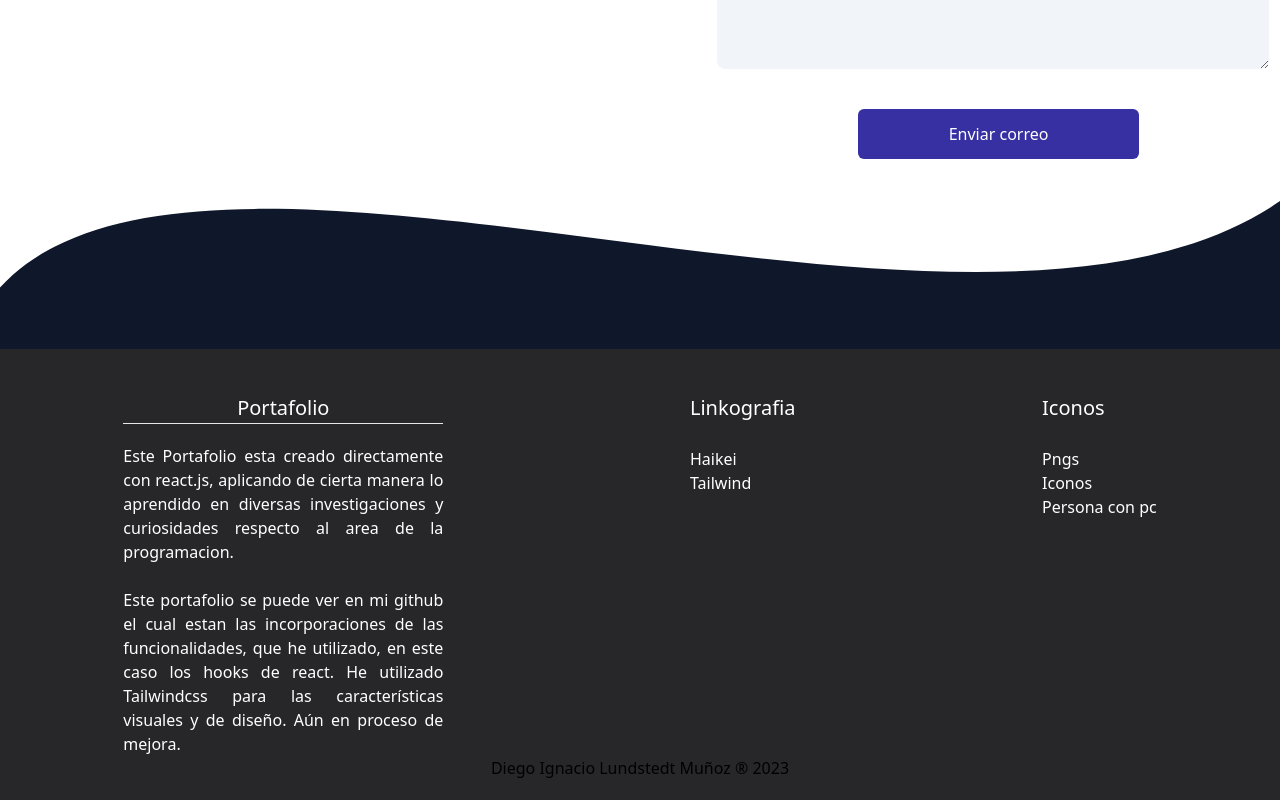
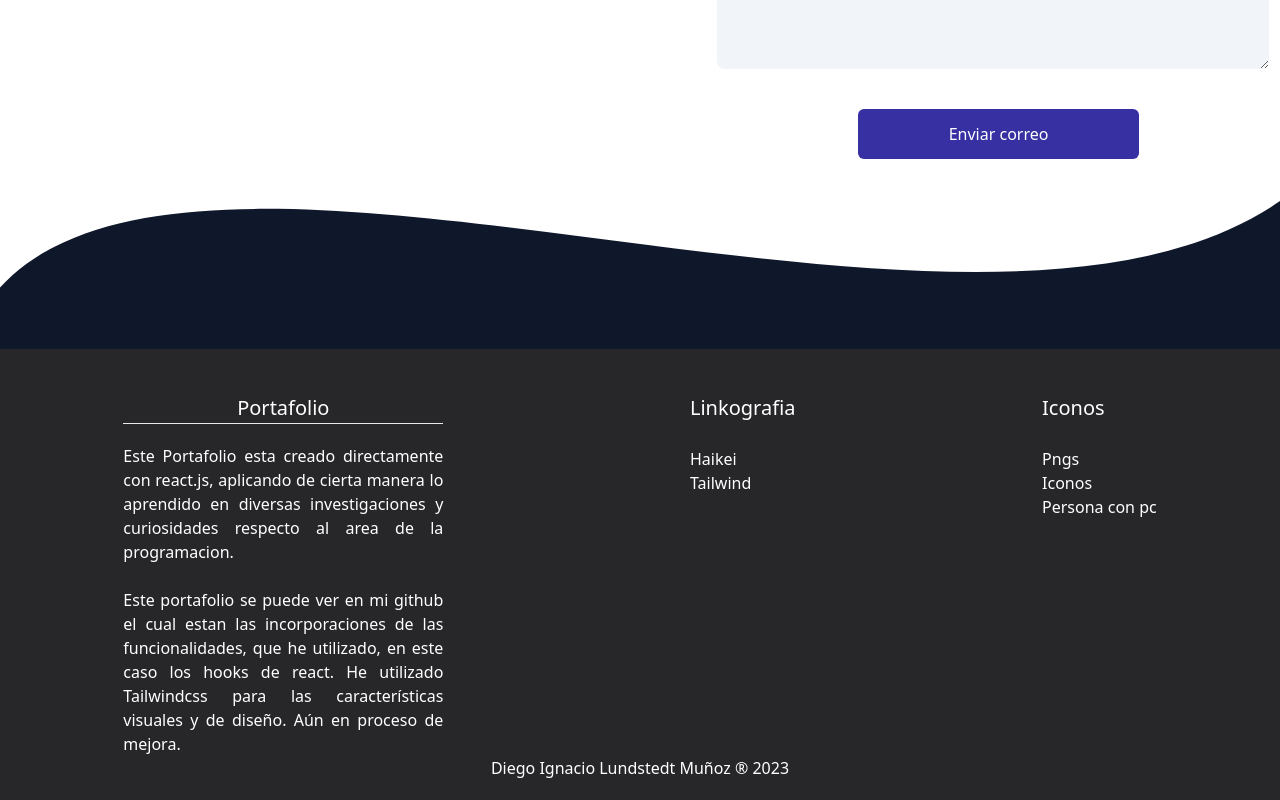
Before and after one commit to Decxo360/Portafolio, a React (Vite) app: page / in a window 1280 px wide. Shown: the part 7121-7921 px from the top of the page. Built offline with nearby package versions, Linux system fonts and the light colour scheme; grey boxes are pictures that could not be loaded.

Commit message:
feat: nuevo estilo

```diff
--- a/src/components/Footer.jsx
+++ b/src/components/Footer.jsx
@@ -37,7 +37,7 @@ export const Footer = () => {
 
       </div>
 
-      <h1>Diego Ignacio Lundstedt Muñoz ® 2023</h1>
+      <h1 className='text-white'>Diego Ignacio Lundstedt Muñoz ® 2023</h1>
     </div>
   )
 }
```
